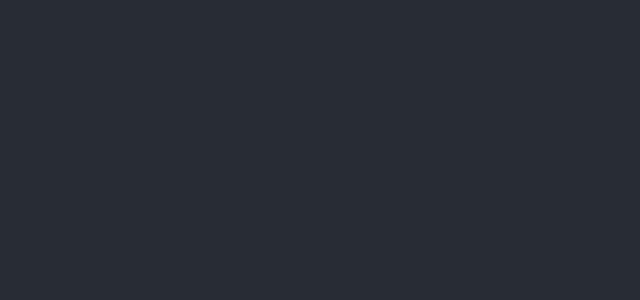
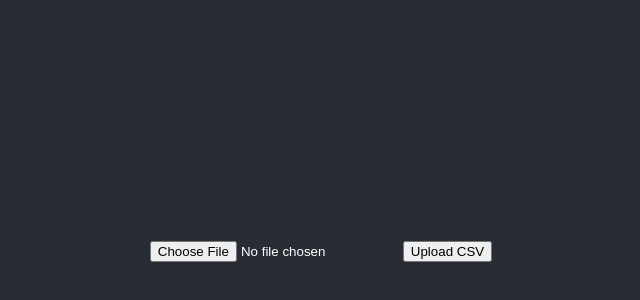
Before and after one commit to jakozbek/Apothecary-Tools, a React (Create React App) app: page /calculate-apothecary-cost in a window 1280 px wide. Shown: the part 154-454 px from the top of the page, without its empty margins (319-959 px from the left). Built offline with nearby package versions, Linux system fonts and the light colour scheme.

Commit message:
Started the apothecary cost calculator page - reads a csv and parses it into an array of values - TODO: add in ability for cost of alcohol - TODO: calculate costs

```diff
--- a/package.json
+++ b/package.json
@@ -9,9 +9,11 @@
         "@testing-library/user-event": "^7.2.1",
         "@types/jest": "^24.9.1",
         "@types/node": "^12.12.38",
+        "@types/papaparse": "^5.0.3",
         "@types/react": "^16.9.34",
         "@types/react-dom": "^16.9.7",
         "@types/react-router-dom": "^5.1.5",
+        "papaparse": "^5.2.0",
         "react": "^16.13.1",
         "react-dom": "^16.13.1",
         "react-router-dom": "^5.2.0",
--- a/src/App.tsx
+++ b/src/App.tsx
@@ -1,6 +1,7 @@
 import React from 'react';
 import { Route , Switch} from 'react-router-dom';
-import DiluteAlcoholCalculator from './components/dilute-alcohol-calc'
+import DiluteAlcoholCalculator from './components/dilute-alcohol-calc';
+import CalculateApothecaryCost from './components/calculate-apothecary-cost';
 import Home from './components/home';
 import './App.css';
 
@@ -11,6 +12,7 @@ function App() {
         <Switch>
           <Route exact path="/" component={Home} />
           <Route path='/dilute-alcohol-calculator' component={DiluteAlcoholCalculator} />
+          <Route path='/calculate-apothecary-cost' component={CalculateApothecaryCost} />
         </Switch>
       </header>
     </div>
--- /dev/null
+++ b/src/components/calculate-apothecary-cost.tsx
@@ -0,0 +1,59 @@
+import React from 'react';
+import Papa from 'papaparse';
+
+function CalculateApothecaryCost() {
+    let csvFile:File;
+    let csvFileContents:string;
+
+    // let plantEntry = {
+    //     name:string,
+    //     price,
+    //     ratio,
+    //     bestAbv,
+    //     amntTinctureNeeded
+    // }
+
+    let handleFileChange = (event: React.ChangeEvent<HTMLInputElement>) => {
+        // check if null
+        if (event.target.files![0] )
+            csvFile = event.target.files![0];
+    }
+
+    const handleCsvUpload = () => {
+        console.log(csvFile);
+        const fileReader = new FileReader();
+        fileReader.addEventListener('load', event => {
+            console.log(typeof (event.target?.result));
+            csvFileContents = event.target!.result as string;
+
+            const parsedCsv = Papa.parse(csvFileContents);
+
+            const parsedArray:Array<any> = parsedCsv.data;
+
+            let plantInfo = parsedArray.map( (row:Array<any>) => {
+                return {
+                    "name": row[0],
+                    "unitPrice": row[1],
+                    "extractRatio": row[2],
+                    "extractSolventAbv": row[3],
+                    "tinctureVolumeNeeded": row[3],
+                }
+            });
+
+            // remove the first entry of the array
+            plantInfo.shift();
+        });
+
+        fileReader.readAsText(csvFile);
+    }
+
+   return (
+       <div>
+        <input type="file" id="input" onChange={handleFileChange} accept=".csv"></input>
+
+        <button onClick={handleCsvUpload}>Upload CSV</button>
+       </div>
+   )
+}
+
+export default CalculateApothecaryCost;
--- a/src/components/home.tsx
+++ b/src/components/home.tsx
@@ -11,6 +11,9 @@ function Home() {
           <li>
             <Link to="/dilute-alcohol-calculator">Calculate ABV</Link>
           </li>
+          <li>
+            <Link to="/calculate-apothecary-cost">Calculate Apothecary Cost</Link>
+          </li>
         </ul>
       </nav>
     </div>
```
Also changed, not shown: 1 other file (tests, documents, lock files or other folders).
